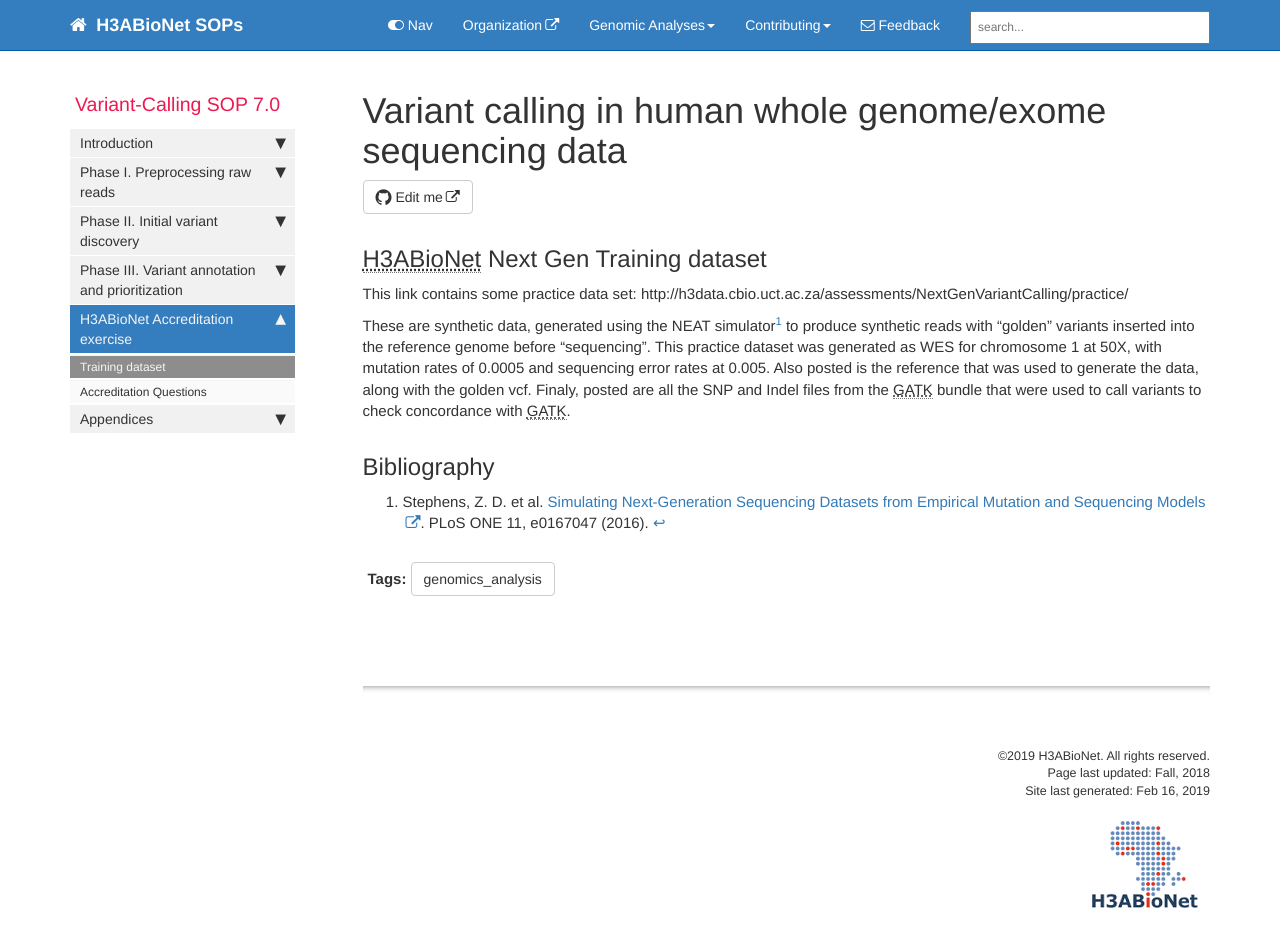
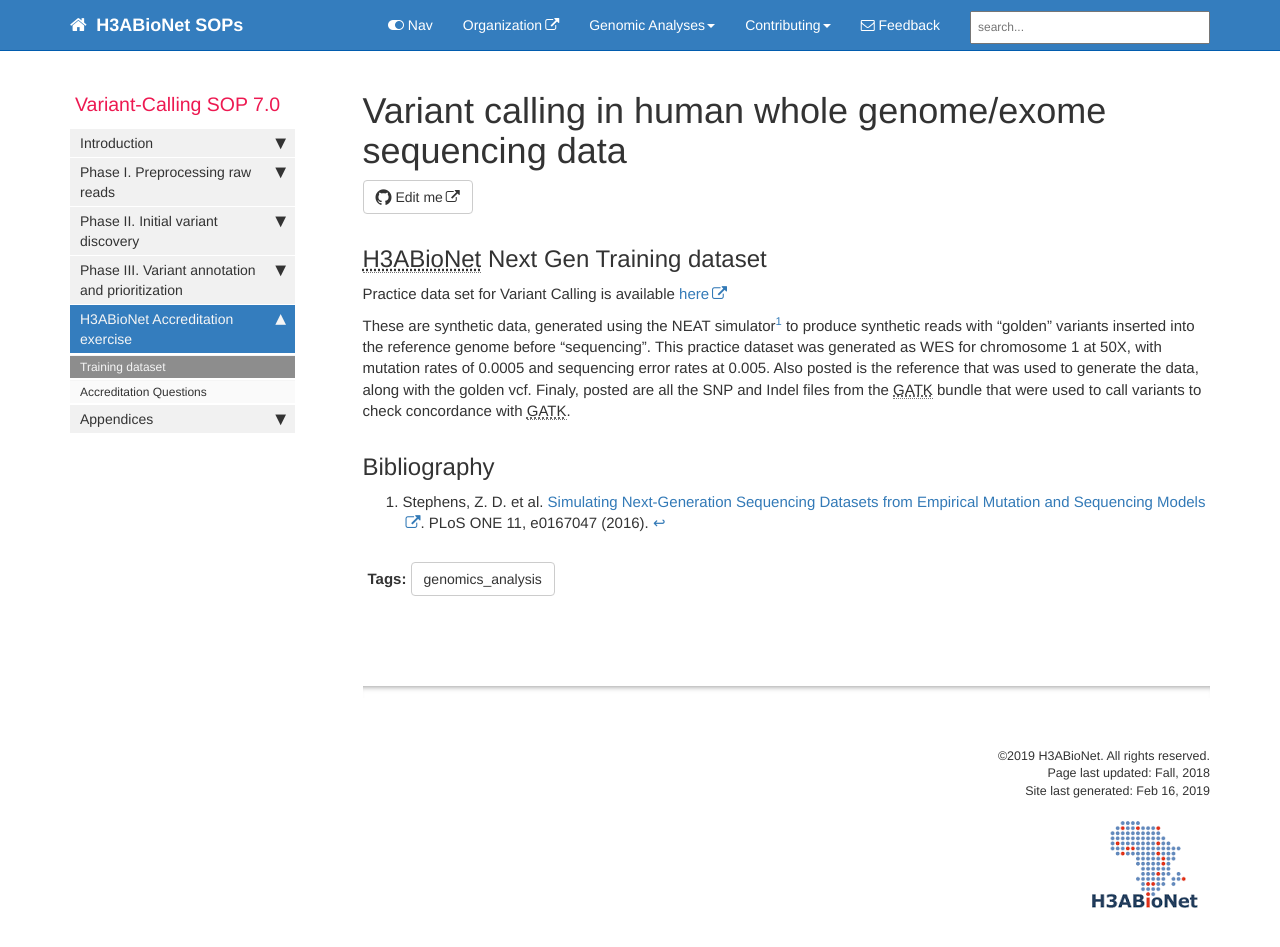
Before and after one commit to h3abionet/H3ABionet-SOPs, a Jekyll site: the page built from pages/genomics_analysis/Variant-Calling/Variant-Calling-5-0.md, in a window 1280 px wide and 989 px high. Shown: the top 947 px of the window. Built offline with Jekyll 4.4.1, drawn with Linux system fonts in a browser that asks for light colours; nearby versions of some CDN libraries; comment, search, counter and statistics services are not loaded.

Commit message:
fix link to VarCall practice data

```diff
--- a/pages/genomics_analysis/Variant-Calling/Variant-Calling-5-0.md
+++ b/pages/genomics_analysis/Variant-Calling/Variant-Calling-5-0.md
@@ -17,7 +17,7 @@ authors:
 
 ## H3ABioNet Next Gen Training dataset
 
-This link contains some practice data set: http://h3data.cbio.uct.ac.za/assessments/NextGenVariantCalling/practice/
+Practice data set for Variant Calling is available [here](http://h3data.cbio.uct.ac.za/assessments/NextGenVariantCalling/practice/)
 
 These are synthetic data, generated using the NEAT simulator[^53] to produce synthetic reads with "golden" variants inserted into the reference genome before "sequencing". This practice dataset was generated as WES for chromosome 1 at 50X, with mutation rates of 0.0005 and sequencing error rates at 0.005. Also posted is the reference that was used to generate the data, along with the golden vcf.
 Finaly, posted are all the SNP and Indel files from the GATK bundle that were used to call variants to check concordance with GATK.
```
